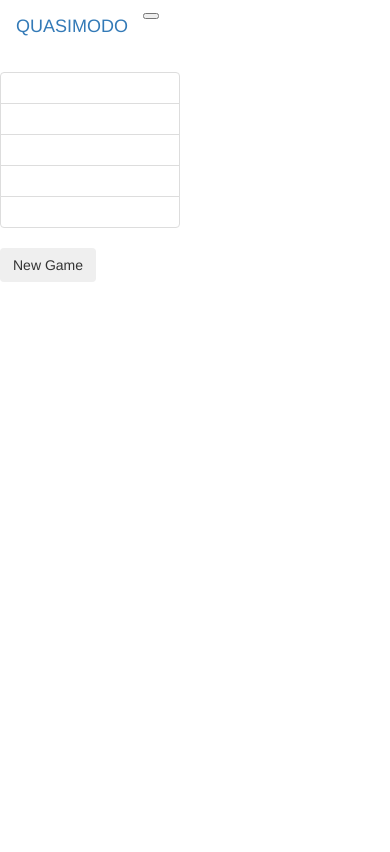
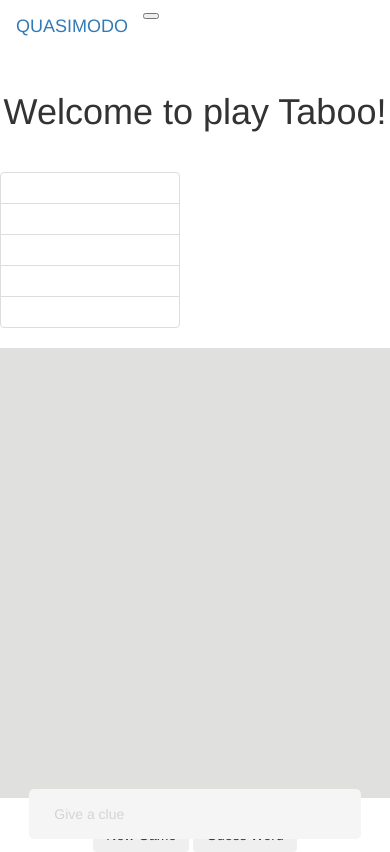
Before and after one commit to Aunsiels/demo_quasimodo, a Flask app: page /taboo/ in a window 390 px wide. Before the commit the page ends 282 px from the top, so only its background shows below. Run offline with Flask 2, Linux system fonts and the light colour scheme; some libraries are stand-ins or nearby versions.

Commit message:
basic taboo play

```diff
--- /dev/null
+++ b/quasimodo_website/static/css/chat.css
@@ -0,0 +1,93 @@
+/* From https://bootsnipp.com/snippets/6XlB5 */
+
+.mytext{
+    border:0;padding:10px;background:whitesmoke;
+}
+.text{
+    width:75%;display:flex;flex-direction:column;
+}
+.text > p:first-of-type{
+    width:100%;margin-top:0;margin-bottom:auto;line-height: 13px;font-size: 12px;
+}
+.text > p:last-of-type{
+    width:100%;text-align:right;color:silver;margin-bottom:-7px;margin-top:auto;
+}
+.text-l{
+    float:left;padding-right:10px;
+}
+.text-r{
+    float:right;padding-left:10px;
+}
+.avatar{
+    display:flex;
+    justify-content:center;
+    align-items:center;
+    width:25%;
+    float:left;
+    padding-right:10px;
+}
+.macro{
+    margin-top:5px;width:85%;border-radius:5px;padding:5px;display:flex;
+}
+.msj-rta{
+    float:right;background:whitesmoke;
+}
+.msj{
+    float:left;background:white;
+}
+.frame{
+    background:#e0e0de;
+    height:450px;
+    overflow:hidden;
+    padding:0;
+}
+.frame > div:last-of-type{
+    position:absolute;bottom:5px;width:100%;display:flex;
+}
+ul.chat {
+    width:100%;
+    list-style-type: none;
+    padding:18px;
+    position:absolute;
+    bottom:32px;
+    display:flex;
+    flex-direction: column;
+
+}
+.msj:before{
+    width: 0;
+    height: 0;
+    content:"";
+    top:-5px;
+    left:-14px;
+    position:relative;
+    border-style: solid;
+    border-width: 0 13px 13px 0;
+    border-color: transparent #ffffff transparent transparent;
+}
+.msj-rta:after{
+    width: 0;
+    height: 0;
+    content:"";
+    top:-5px;
+    left:14px;
+    position:relative;
+    border-style: solid;
+    border-width: 13px 13px 0 0;
+    border-color: whitesmoke transparent transparent transparent;
+}
+input:focus{
+    outline: none;
+}
+::-webkit-input-placeholder { /* Chrome/Opera/Safari */
+    color: #d4d4d4;
+}
+::-moz-placeholder { /* Firefox 19+ */
+    color: #d4d4d4;
+}
+:-ms-input-placeholder { /* IE 10+ */
+    color: #d4d4d4;
+}
+:-moz-placeholder { /* Firefox 18- */
+    color: #d4d4d4;
+}
--- /dev/null
+++ b/quasimodo_website/static/js/chat.js
@@ -0,0 +1,68 @@
+// From https://bootsnipp.com/snippets/6XlB5
+
+var me = {};
+
+var you = {};
+
+function formatAMPM(date) {
+    var hours = date.getHours();
+    var minutes = date.getMinutes();
+    var ampm = hours >= 12 ? 'PM' : 'AM';
+    hours = hours % 12;
+    hours = hours ? hours : 12; // the hour '0' should be '12'
+    minutes = minutes < 10 ? '0'+minutes : minutes;
+    var strTime = hours + ':' + minutes + ' ' + ampm;
+    return strTime;
+}
+
+//-- No use time. It is a javaScript effect.
+function insertChat(who, text, time = 0){
+    var control = "";
+    var date = formatAMPM(new Date());
+
+    if (who == "me"){
+
+        control = '<li style="width:100%">' +
+                        '<div class="msj macro">' +
+                            '<div class="text text-l">' +
+                                '<p>'+ text +'</p>' +
+                                '<p><small>'+date+'</small></p>' +
+                            '</div>' +
+                        '</div>' +
+                    '</li>';
+    }else{
+        control = '<li style="width:100%;">' +
+                        '<div class="msj-rta macro">' +
+                            '<div class="text text-r">' +
+                                '<p>'+text+'</p>' +
+                                '<p><small>'+date+'</small></p>' +
+                            '</div>' +
+                        '<div class="avatar" style="padding:0px 0px 0px 10px !important"></div>' +
+                  '</li>';
+    }
+    setTimeout(
+        function(){
+            document.getElementById("chat-list").innerHTML += control;
+        }, time);
+
+}
+
+function resetChat(){
+    document.getElementById("chat-list").innerHTML = "";
+}
+
+$(".mytext").on("keyup", function(e){
+    if (e.which == 13){
+        var text = $(this).val();
+        var url = $(this).attr("data-url");
+        if (text !== ""){
+            insertChat("me", text);
+            url += "?word=" + encodeURI(text)
+            getJSON(url, function(status, data) {})
+            $(this).val('');
+        }
+    }
+});
+
+//-- Clear Chat
+resetChat();
--- /dev/null
+++ b/quasimodo_website/static/js/taboo.js
@@ -0,0 +1,59 @@
+function makeCardVisible() {
+    if (document.getElementById("tabooCard").classList.contains('d-none')){
+       document.getElementById("tabooCard").classList.remove('d-none');
+    }
+}
+
+function makeCardInvisible(){
+    if (!document.getElementById("tabooCard").classList.contains('d-none')){
+       document.getElementById("tabooCard").classList.add('d-none');
+    }
+}
+
+// From https://stackoverflow.com/questions/12460378/how-to-get-json-from-url-in-javascript
+var getJSON = function(url, callback) {
+    var xhr = new XMLHttpRequest();
+    xhr.open('GET', url, true);
+    xhr.responseType = 'json';
+    xhr.onload = function() {
+      var status = xhr.status;
+      if (status === 200) {
+        callback(null, xhr.response);
+      } else {
+        callback(status, xhr.response);
+      }
+    };
+    xhr.send();
+};
+
+function load_new_card(url){
+    getJSON(url, function(status, data) {
+        var word_to_guess = data["word_to_guess"];
+        var forbidden_words = data["forbidden_words"];
+        document.getElementById("card_title").innerHTML = word_to_guess;
+        document.getElementById("forbidden_word0").innerHTML = forbidden_words[0];
+        document.getElementById("forbidden_word1").innerHTML = forbidden_words[1];
+        document.getElementById("forbidden_word2").innerHTML = forbidden_words[2];
+        document.getElementById("forbidden_word3").innerHTML = forbidden_words[3];
+        document.getElementById("forbidden_word4").innerHTML = forbidden_words[4];
+        makeCardVisible();
+        insertChat("you", "Here is your card", 0);
+    });
+}
+
+function try_to_guess(url){
+    getJSON(url, function(status, data) {
+        var guessed = data["guessed"];
+        var is_correct = data["is_correct"];
+
+        if (guessed == "No idea"){
+            insertChat("you", "I have no idea...");
+        } else {
+            insertChat("you", "I think it is " + guessed);
+        }
+
+        if (is_correct){
+            insertChat("you", "I won!");
+        }
+    });
+}
--- a/quasimodo_website/templates/taboo.html
+++ b/quasimodo_website/templates/taboo.html
@@ -2,6 +2,18 @@
 
 {% block inner_content %}
 
+<div class="container">
+
+    <div class="row">
+        <div class="col" align="center">
+            <h1>Welcome to play Taboo!</h1>
+            <br>
+        </div>
+    </div>
+
+    <div class="row">
+
+        <div class="col">
             <div class="card d-none" style="width: 18rem;" id="tabooCard">
                 <div class="card-header">
                     <p id="card_title"></p>
@@ -14,60 +26,47 @@
                       <li class="list-group-item"><p id="forbidden_word4"></p></li>
                 </ul>
             </div>
+        </div>
 
-<button type="button" class="btn btn-dark" onclick="load_new_card()" id="new-game">New Game</button>
+        <div class="col-sm frame">
+            <ul id="chat-list" class="chat"></ul>
+            <div>
+                <div class="msj-rta macro" style="margin:auto">
+                    <div class="text text-r" style="background:whitesmoke !important">
+                        <input class="mytext" placeholder="Give a clue" data-url="{{ url_for('taboo.give_word', _external=True) }}"/>
+                    </div>
+                </div>
+            </div>
+        </div>
+
+    </div>
+
+    <div class="row">
+        <div class="col" align="center">
+            <br>
+            <button type="button" class="btn btn-dark" onclick="load_new_card('{{ url_for('taboo.start_new_game', _external=True) }}')" id="new-game">New Game</button>
+            <button type="button" class="btn btn-dark" onclick="try_to_guess('{{ url_for('taboo.guess_word', _external=True) }}')" id="guess-word">Guess Word</button>
+        </div>
+    </div>
+
+</div>
+
 
 {% endblock %}
+
+{% block styles %}
+
+  {{super()}}
+  <link href="{{ url_for('static', filename='css/chat.css') }}" rel="stylesheet">
+
+{% endblock %}
 
 {% block scripts %}
 
     {{super()}}
 
-    <script>
-
-        function makeCardVisible() {
-           if (document.getElementById("tabooCard").classList.contains('d-none')){
-               document.getElementById("tabooCard").classList.remove('d-none');
-           }
-        }
-
-        function makeCardInvisible(){
-            if (!document.getElementById("tabooCard").classList.contains('d-none')){
-               document.getElementById("tabooCard").classList.add('d-none');
-            }
-        }
-
-        // From https://stackoverflow.com/questions/12460378/how-to-get-json-from-url-in-javascript
-        var getJSON = function(url, callback) {
-            var xhr = new XMLHttpRequest();
-            xhr.open('GET', url, true);
-            xhr.responseType = 'json';
-            xhr.onload = function() {
-              var status = xhr.status;
-              if (status === 200) {
-                callback(null, xhr.response);
-              } else {
-                callback(status, xhr.response);
-              }
-            };
-            xhr.send();
-        };
-
-        function load_new_card(){
-            getJSON('{{ url_for("taboo.start_new_game", _external=True) }}', function(status, data) {
-                var word_to_guess = data["word_to_guess"];
-                var forbidden_words = data["forbidden_words"];
-                document.getElementById("card_title").innerHTML = word_to_guess;
-                document.getElementById("forbidden_word0").innerHTML = forbidden_words[0];
-                document.getElementById("forbidden_word1").innerHTML = forbidden_words[1];
-                document.getElementById("forbidden_word2").innerHTML = forbidden_words[2];
-                document.getElementById("forbidden_word3").innerHTML = forbidden_words[3];
-                document.getElementById("forbidden_word4").innerHTML = forbidden_words[4];
-                makeCardVisible();
-            });
-        }
-
-    </script>
+    <script src="{{ url_for('static', filename='js/chat.js') }}"></script>
+    <script src="{{ url_for('static', filename='js/taboo.js') }}"></script>
 
 
 {% endblock %}
```
Also changed, not shown: 2 other files. Lines whose indentation alone changed are shown as unchanged.
